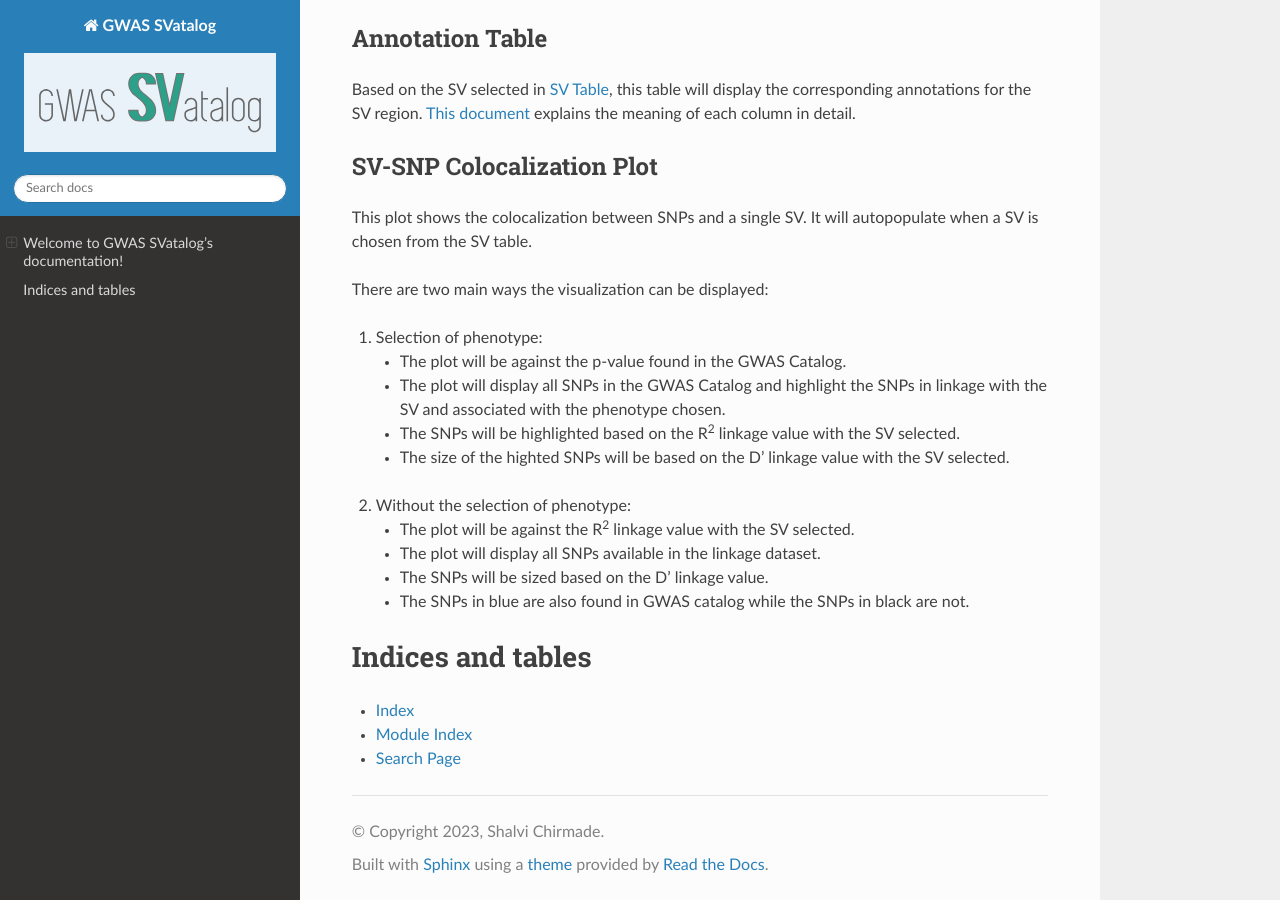
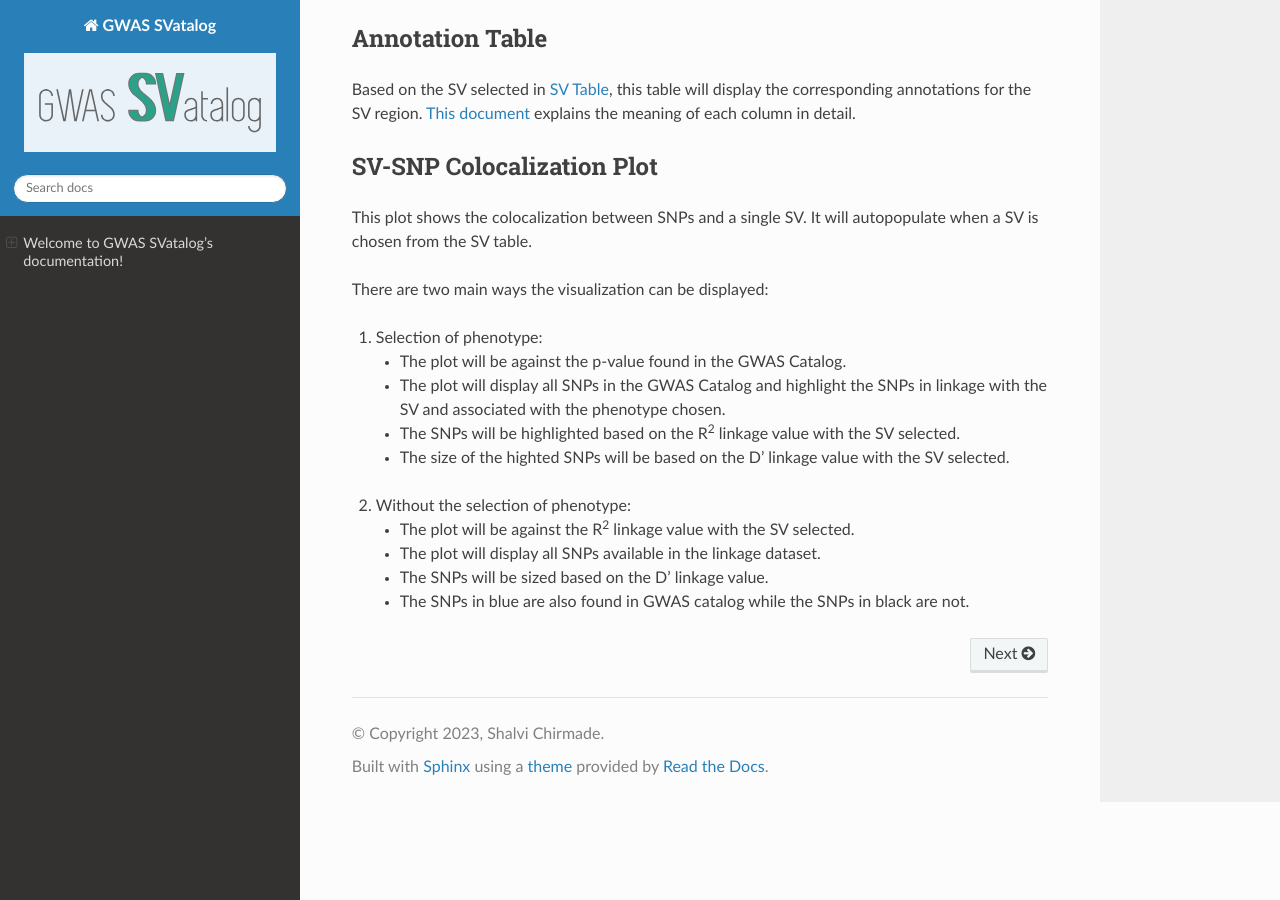
Before and after one commit to shalvichirmade/gwas-svatalog-docs, a Sphinx documentation site: the page built from source/index.rst, in a window 1280 px wide and 900 px high, scrolled down 1264 px. Built offline with Sphinx 7.4.7 and the Read the Docs theme 2.0.0, drawn with Linux system fonts in a browser that asks for light colours; part of the change alters nothing that is shown.

```diff
--- a/source/index.rst
+++ b/source/index.rst
@@ -93,14 +93,16 @@ There are two main ways the visualization can be displayed:
 
 
 .. toctree::
-   :maxdepth: 2
-   :caption: Contents:
+
+   annotation
+..    :maxdepth: 2
+..    :caption: Contents:
 
 
 
-Indices and tables
-==================
+.. Indices and tables
+.. ==================
 
-* :ref:`genindex`
-* :ref:`modindex`
-* :ref:`search`
+.. * :ref:`genindex`
+.. * :ref:`modindex`
+.. * :ref:`search`
```
